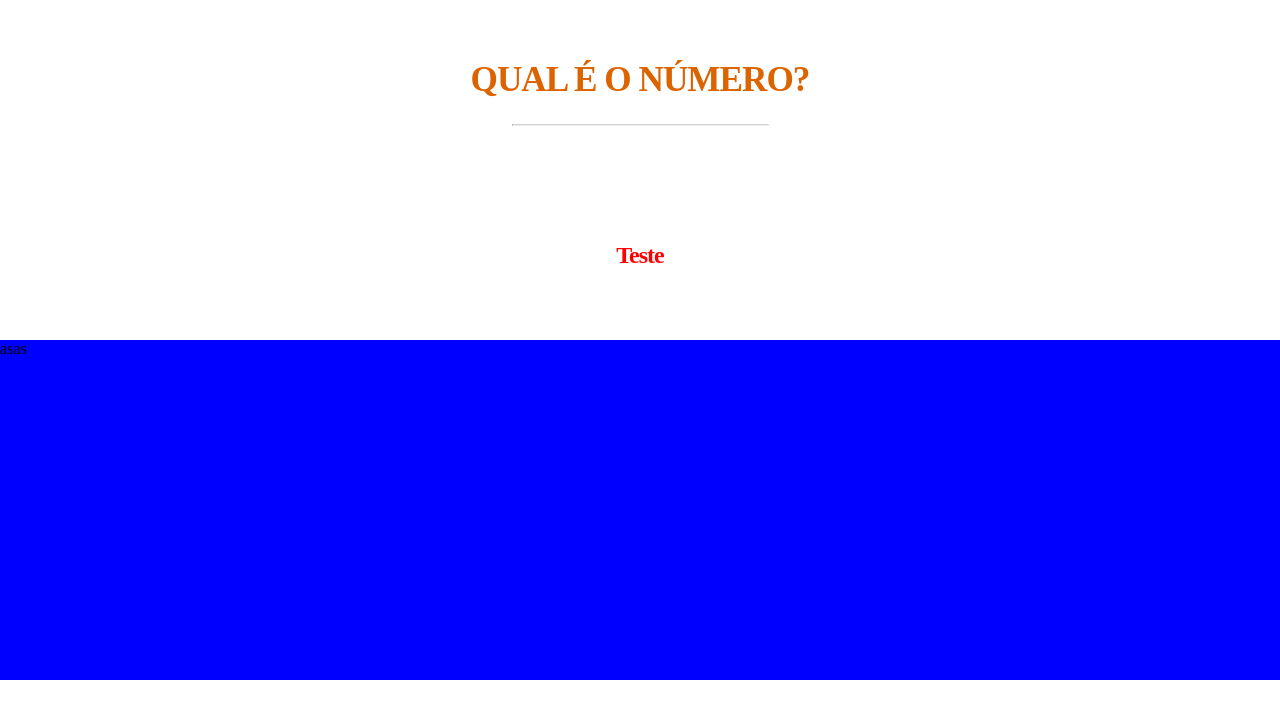
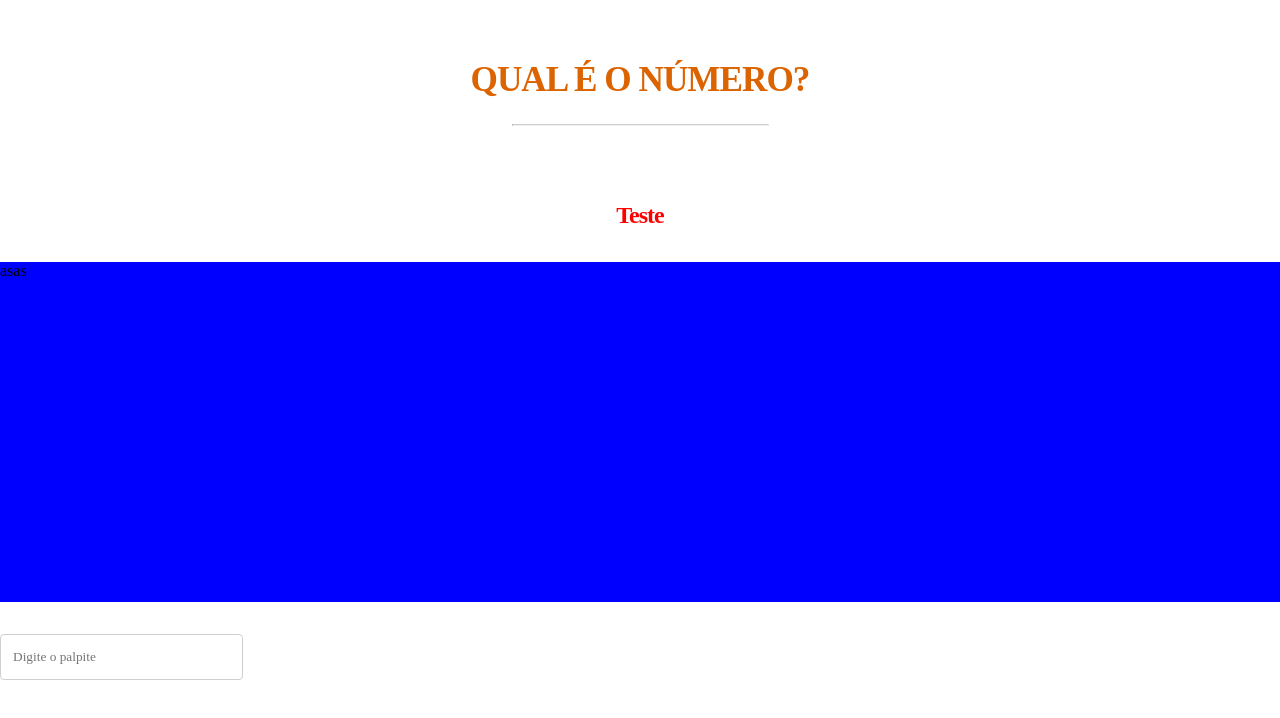
Before and after one commit to igorjosiel/Studio-sol-challenge, a React (Vite) app: page / in a window 1280 px wide. Shown: the top 718 px of the page. Built offline with nearby package versions, Linux system fonts and the light colour scheme; no server answers.

Commit message:
feat: inserindo um campo de entrada no formulário da página.

```diff
--- a/src/App.tsx
+++ b/src/App.tsx
@@ -1,6 +1,6 @@
 import { useEffect } from "react";
 import GlobalStyle from "./styles/globalStyles";
-import { Header, Message } from "./components";
+import { Header, Message, Footer } from "./components";
 import { ContainerScreen } from './App.styles';
 import { useDispatch, useSelector } from "react-redux";
 import { RootState } from './App.types';
@@ -22,6 +22,7 @@ function App() {
         <Header />
         <Message message="Teste" color="red" />
         <div style={{ height: '50%', backgroundColor: 'blue' }}>asas</div>
+        <Footer />
       </ContainerScreen>
     </>
   );
--- /dev/null
+++ b/src/components/Footer/index.tsx
@@ -0,0 +1,26 @@
+import { useState } from "react";
+import Input from "../Input";
+
+function Footer() {
+    const [guessNumber, setGuessNumber] = useState('');
+
+    const changeGuessNumber = (value: string) => {
+        if (value.includes('e') || value.includes('.')) return;
+
+        setGuessNumber(value);
+    }
+
+    return (
+        <div>
+            <Input
+                name={'guessNumber'}
+                value={guessNumber}
+                onChange={changeGuessNumber}
+                placeholder={'Digite o palpite'}
+                type={'number'}
+            />
+        </div>
+    );
+}
+
+export default Footer;
--- /dev/null
+++ b/src/components/Input/index.tsx
@@ -0,0 +1,16 @@
+import { InputProps } from "./tyes";
+import { StyledInput } from "./styles";
+
+const Input = ({ name, placeholder, type, value, onChange }: InputProps) => {
+    return (
+        <StyledInput
+            type={type}
+            name={name}
+            value={value}
+            placeholder={placeholder}
+            onChange={(input) => onChange(input.target.value)}
+        />
+    );
+}
+
+export default Input;
--- /dev/null
+++ b/src/components/Input/styles.ts
@@ -0,0 +1,23 @@
+import styled from "styled-components";
+
+export const StyledInput = styled.input`
+  border: 1px solid #cfcfcf;
+  outline: 0;
+  border-radius: 4px;
+  width: 217px;
+  padding: 14px 12px;
+
+  &::-webkit-inner-spin-button {
+    -webkit-appearance: none;
+  }
+
+  &:disabled {
+    background-color: #f5f5f5;
+  }
+  &:focus {
+    border: 1px solid #ff6600;
+  }
+  &.guess_input_error {
+    border: 1px solid #cc3300;
+  }
+`;
--- /dev/null
+++ b/src/components/Input/tyes.ts
@@ -0,0 +1,7 @@
+export interface InputProps {
+    name: string,
+    value: string | number,
+    onChange: (value: string) => void,
+    placeholder: string,
+    type: 'text' | 'number',
+}
--- a/src/components/index.ts
+++ b/src/components/index.ts
@@ -1,7 +1,11 @@
 import Header from "./Header";
 import Message from "./Message";
+import Footer from "./Footer";
+import Input from "./Input";
 
 export {
     Header,
     Message,
+    Footer,
+    Input,
 }
```
